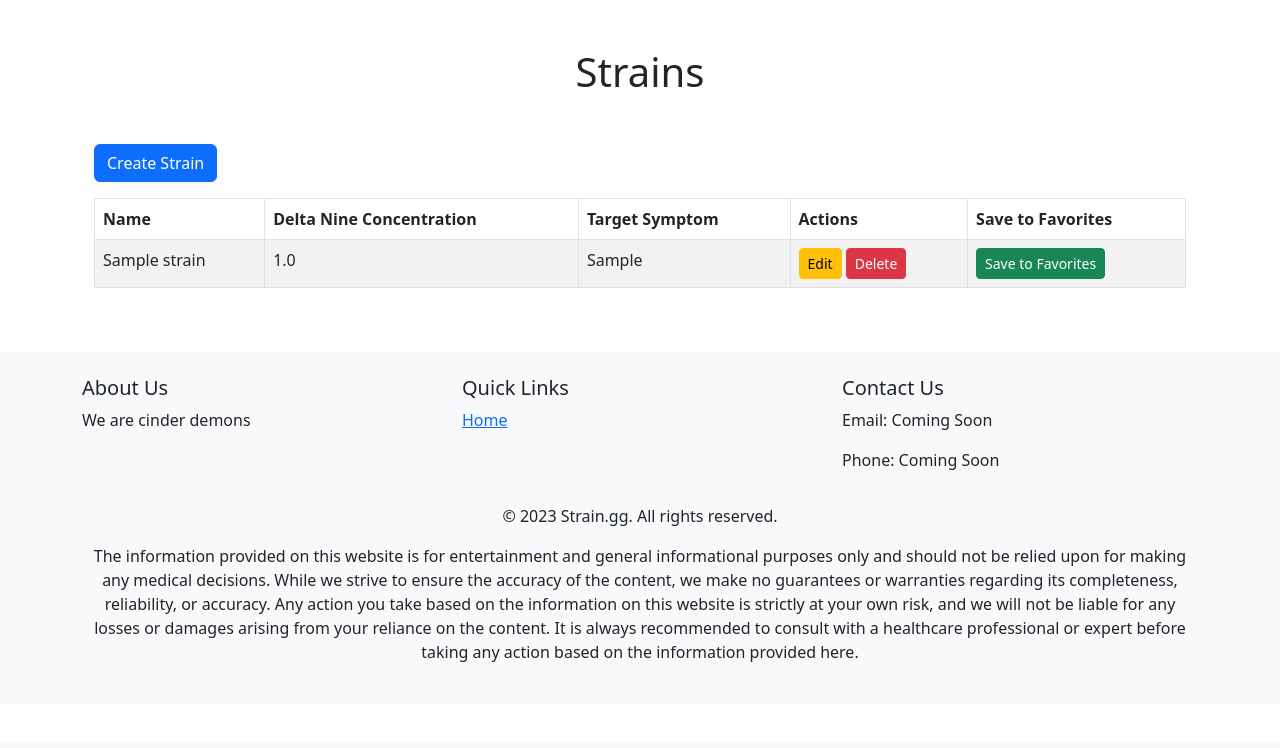
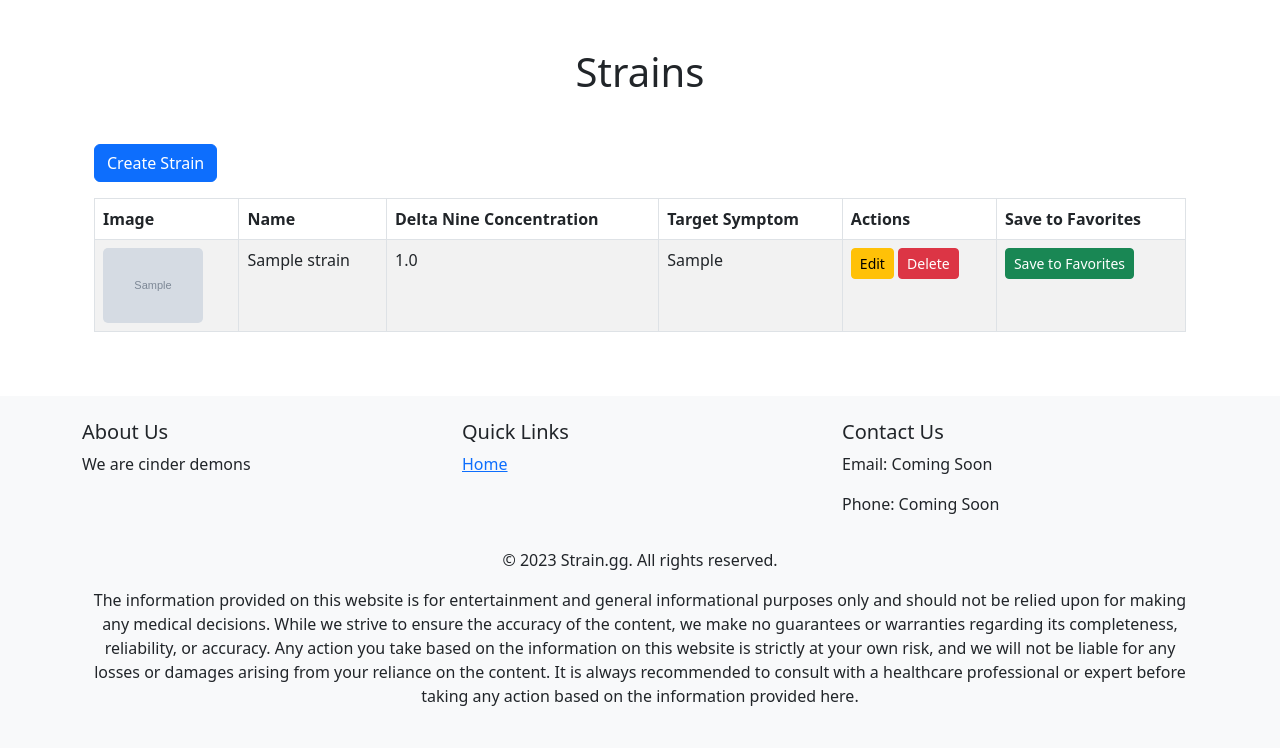
Before and after one commit to ZeroDayPoke/STRAIN.gg_Clouds, a Flask app: page /clouds/strains in a window 1280 px wide. Shown: the part 58-806 px from the top of the page. Before the commit the page ends 720 px from the top, so only its background shows below. Run offline with Flask 3, Linux system fonts and the light colour scheme; tables that the repository leaves empty hold one stand-in row (values such as "Sample post"); grey boxes marked "Sample" are stand-in pictures; some libraries are stand-ins or nearby versions.

Commit message:
add strain image handling

```diff
--- a/app/models/strain.py
+++ b/app/models/strain.py
@@ -8,6 +8,7 @@ class Strain(BaseModel):
     name = Column(String(128), nullable=False)
     delta_nine_concentration = Column(Float, nullable=True)
     target_symptom = Column(String(128), nullable=True)
+    image_filename = Column(String(128), nullable=True)
     users = relationship("User", secondary="user_strain_association", back_populates="favorite_strains")
 
     def __init__(self, *args, **kwargs):
--- a/app/routes/app_routes.py
+++ b/app/routes/app_routes.py
@@ -1,12 +1,18 @@
 #!/usr/bin/python3
 """Routes for the app"""
+import os
 from flask import Blueprint, jsonify, request, abort
 from ..models import storage, strain, user
 from ..utils.helpers import get_json
 from flask_login import current_user
+from werkzeug.utils import secure_filename
 
 # Blueprint for the app
 app_routes = Blueprint('app_routes', __name__, url_prefix='/clouds')
+
+# Constants
+UPLOAD_FOLDER = 'app/static/images/strain_images/'
+ALLOWED_EXTENSIONS = {'png', 'jpg', 'jpeg', 'gif'}
 
 # Helper function
 def validate_model(model, model_id):
@@ -15,6 +21,9 @@ def validate_model(model, model_id):
     if obj is None:
         abort(404)
     return obj
+
+def allowed_file(filename):
+    return '.' in filename and filename.rsplit('.', 1)[1].lower() in ALLOWED_EXTENSIONS
 
 def get_current_user():
     return current_user
@@ -29,9 +38,14 @@ def get_strains():
 
 @app_routes.route('/api/strains', methods=['POST'], strict_slashes=False)
 def create_strain():
-    data = get_json(['name', 'delta_nine_concentration', 'target_symptom'])
+    image = request.files.get('image')
+    if image and allowed_file(image.filename):
+        filename = secure_filename(image.filename)
+        image.save(os.path.join(UPLOAD_FOLDER, filename))
+        new_strain = strain.Strain(name=request.form['name'], delta_nine_concentration=request.form['delta_nine_concentration'], target_symptom=request.form['target_symptom'], image_filename=filename)
+    else:
+        new_strain = strain.Strain(name=request.form['name'], delta_nine_concentration=request.form['delta_nine_concentration'], target_symptom=request.form['target_symptom'])
 
-    new_strain = strain.Strain(name=data['name'], delta_nine_concentration=data['delta_nine_concentration'], target_symptom=data['target_symptom'])
     new_strain.save(storage)
     return jsonify({"success": True, "strain": new_strain.to_dict()}), 201
 
@@ -40,11 +54,16 @@ def create_strain():
 def update_strain(strain_id):
     target_strain = validate_model('Strain', strain_id)
 
-    data = get_json()
+    image = request.files.get('image')
+    if image and allowed_file(image.filename):
+        filename = secure_filename(image.filename)
+        image.save(os.path.join(UPLOAD_FOLDER, filename))
+        target_strain.image_filename = filename
+
     try:
-        for key, value in data.items():
-            if key not in ['id', 'created_at', 'updated_at']:
-                setattr(target_strain, key, value)
+        target_strain.name = request.form['name']
+        target_strain.delta_nine_concentration = request.form['delta_nine_concentration']
+        target_strain.target_symptom = request.form['target_symptom']
         target_strain.save(storage)
         return jsonify({"success": True, "strain": target_strain.to_dict()}), 200
     except Exception as e:
--- a/app/static/scripts/richard.js
+++ b/app/static/scripts/richard.js
@@ -1,6 +1,6 @@
 let strainsData = [];
 
-// Fetch all strains
+// Function to fetch strains from the API
 async function fetchStrains() {
   try {
     const response = await fetch('/clouds/api/strains');
@@ -12,12 +12,13 @@ async function fetchStrains() {
   }
 }
 
-// Function to render the strains list
+// Function to render the strains list in DOM
 function renderStrains() {
   const strainsTableBody = document.querySelector('#strainsTableBody');
   strainsTableBody.innerHTML = strainsData
     .map((strain) => `
       <tr>
+        <td><img src="/static/images/strain_images/${strain.image_filename}" alt="${strain.name}" class="strain-image"></td>
         <td>${strain.name}</td>
         <td>${strain.delta_nine_concentration}</td>
         <td>${strain.target_symptom}</td>
@@ -26,12 +27,13 @@ function renderStrains() {
           <button class="btn btn-sm btn-danger" onclick="openDeleteStrainModal('${strain.id}')">Delete</button>
         </td>
         <td>
-        <button class="btn btn-sm btn-success" onclick="addToFavorites('${strain.id}')">Save to Favorites</button>
+          <button class="btn btn-sm btn-success" onclick="addToFavorites('${strain.id}')">Save to Favorites</button>
         </td>
       </tr>`)
     .join('');
 }
 
+// Function to add the strain to the user's favorites
 async function addToFavorites(strainId) {
   try {
     const response = await fetch(`/clouds/api/favorite_strains/${strainId}`, {
@@ -53,25 +55,30 @@ async function addToFavorites(strainId) {
   }
 }
 
-// Function to handle the form submission
+// Function to handle the CREATE form submission
 async function submitCreateStrain(event) {
   event.preventDefault();
 
-  const name = document.querySelector('#name').value;
-  const delta_nine_concentration = document.querySelector('#delta_nine_concentration').value;
-  const target_symptom = document.querySelector('#target_symptom').value;
+  // Create a FormData object to handle the image upload
+  let formData = new FormData();
+
+  // Retrieve the form inputs
+  let name = $("#name").val();
+  let deltaNineConcentration = $("#delta_nine_concentration").val();
+  let targetSymptom = $("#target_symptom").val();
+  let image = $("#image").get(0).files[0];
+
+  // Append the form inputs to the FormData object
+  formData.append("name", name);
+  formData.append("delta_nine_concentration", deltaNineConcentration);
+  formData.append("target_symptom", targetSymptom);
+  formData.append("image", image);
 
   try {
+    // Send the POST request with the FormData object
     const response = await fetch('/clouds/api/strains', {
       method: 'POST',
-      headers: {
-        'Content-Type': 'application/json',
-      },
-      body: JSON.stringify({
-        name,
-        delta_nine_concentration,
-        target_symptom,
-      }),
+      body: formData
     });
 
     const data = await response.json();
@@ -89,7 +96,7 @@ async function submitCreateStrain(event) {
       alert('Error creating strain: ' + data.message);
     }
   } catch (error) {
-    console.error('Error creating strain:', error);
+      console.error('Error creating strain:', error);
   }
 }
 
@@ -99,7 +106,7 @@ function setupCreateStrainForm() {
   createStrainForm.addEventListener('submit', submitCreateStrain);
 }
 
-// Update strain
+// Function to handle the UPDATE form submission
 async function submitUpdateStrain(event) {
   event.preventDefault();
 
@@ -108,18 +115,24 @@ async function submitUpdateStrain(event) {
   const name = document.querySelector('#update_name').value;
   const delta_nine_concentration = document.querySelector('#update_delta_nine_concentration').value;
   const target_symptom = document.querySelector('#update_target_symptom').value;
+  const image = document.querySelector('#update_image').files[0];
+
+  // Create a FormData object to handle the image upload
+  let formData = new FormData();
+
+  // Append the form inputs to the FormData object
+  formData.append("name", name);
+  formData.append("delta_nine_concentration", delta_nine_concentration);
+  formData.append("target_symptom", target_symptom);
+  if (image) {
+    formData.append("image", image);
+  }
 
   try {
+    // Send the PUT request with the FormData object
     const response = await fetch(`/clouds/api/strains/${strainId}`, {
       method: 'PUT',
-      headers: {
-        'Content-Type': 'application/json',
-      },
-      body: JSON.stringify({
-        name,
-        delta_nine_concentration,
-        target_symptom,
-      }),
+      body: formData,
     });
 
     const data = await response.json();
@@ -151,7 +164,7 @@ function setupUpdateStrainForm() {
   updateStrainForm.addEventListener('submit', submitUpdateStrain);
 }
 
-// Delete strain
+// Function to handle the DELETE form submission
 async function deleteStrain(strainId) {
   try {
     const response = await fetch(`/clouds/api/strains/${strainId}`, {
@@ -185,6 +198,7 @@ function setupOpenCreateStrainModalButton() {
   });
 }
 
+// Function to open the delete strain modal
 function openDeleteStrainModal(strainId) {
   const deleteStrainModalElement = document.getElementById('deleteStrainModal');
   const deleteStrainModal = new bootstrap.Modal(deleteStrainModalElement);
@@ -199,6 +213,7 @@ function openDeleteStrainModal(strainId) {
   deleteStrainModal.show();
 }
 
+// Function to open the update strain modal
 function openUpdateStrainModal(strainId) {
   const updateStrainModalElement = document.getElementById('updateStrainModal');
   const updateStrainModal = new bootstrap.Modal(updateStrainModalElement);
--- a/app/static/styles/richard.css
+++ b/app/static/styles/richard.css
@@ -1,6 +1,7 @@
 .nav-account {
   margin-left: auto;
 }
+
 .nav-account .nav-link {
   padding: 5px 15px;
   margin: 0 5px;
@@ -9,3 +10,9 @@
 .nav-account .nav-link:hover {
   background-color: #f8f9fa;
 }
+
+.strain-image {
+  width: 100px;
+  height: auto;
+  border-radius: 5px;
+}
--- a/app/templates/strains.html
+++ b/app/templates/strains.html
@@ -26,6 +26,10 @@
 						<div class="mb-3">
 							<label for="target_symptom">Target Symptom</label>
 							<input type="text" class="form-control" id="target_symptom" required>
+						</div>
+						<div class="mb-3">
+							<label for="image">Image</label>
+							<input type="file" class="form-control" id="image" accept="image/*" required>
 						</div>
 						<div class="modal-footer">
 						<button type="button" class="btn btn-secondary" data-bs-dismiss="modal">Close</button>
@@ -58,6 +62,10 @@
 						<div class="mb-3">
 							<label for="update_target_symptom">Target Symptom</label>
 							<input type="text" class="form-control" id="update_target_symptom" required>
+						</div>
+						<div class="mb-3">
+							<label for="update_image">Image</label>
+							<input type="file" class="form-control" id="update_image" accept="image/*">
 						</div>
 						<div class="modal-footer">
 							<button type="button" class="btn btn-secondary" data-bs-dismiss="modal">Cancel</button>
@@ -96,6 +104,7 @@
 		<table class="table table-bordered table-striped">
 			<thead>
 				<tr>
+					<th>Image</th>
 					<th>Name</th>
 					<th>Delta Nine Concentration</th>
 					<th>Target Symptom</th>
```
Lines whose indentation alone changed are shown as unchanged.
